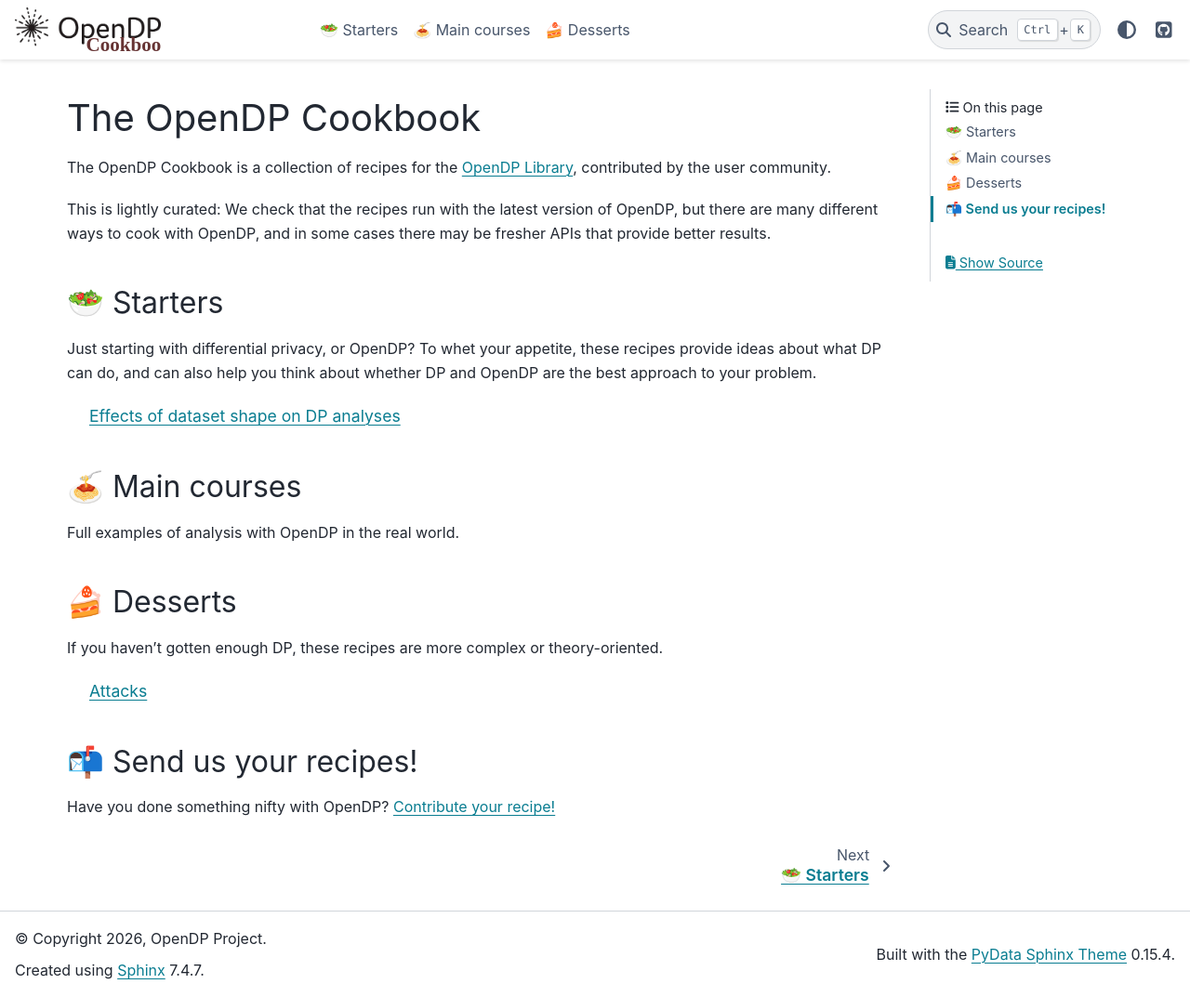
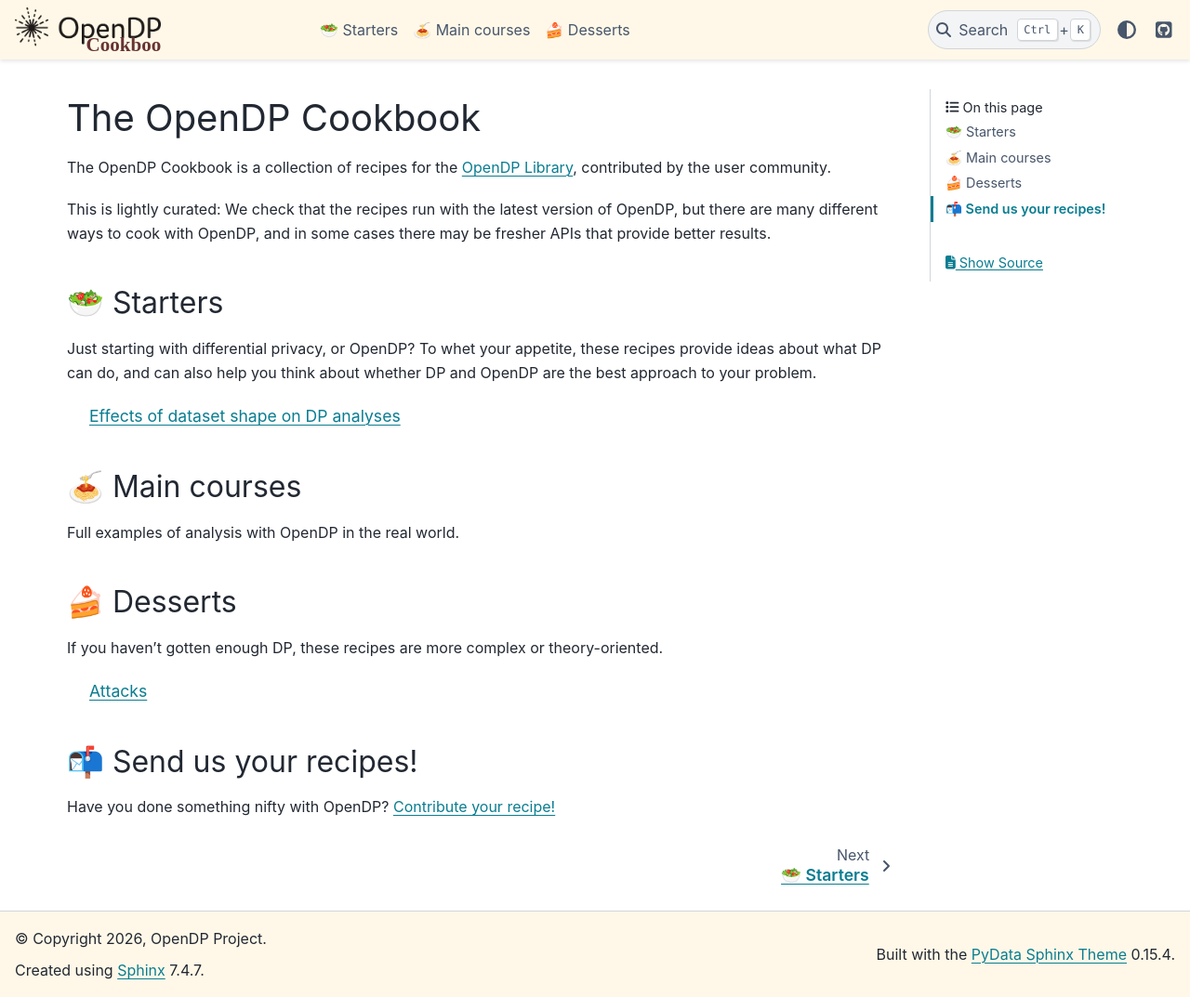
Before and after one commit to opendp/opendp-cookbook, a Sphinx documentation site: the page built from source/index.md, in a window 1280 px wide and 1073 px high. Shown: the whole window at 93% size. Built offline with Sphinx 7.4.7 and the PyData theme 0.15.4, drawn with Linux system fonts in a browser that asks for light colours; pages that are not in the unit, such as notebooks, are missing from menus.

Commit message:
css to tint banner

```diff
--- a/source/_static/css/custom.css
+++ b/source/_static/css/custom.css
@@ -7,3 +7,11 @@
 .hide-l1 .toctree-l1 > a {
     display: none;
 }
+
+/* Light background color, to distinguish from main docs page. */
+header.bd-header, footer.bd-footer {
+    background-color: #FFF8E8 !important;
+}
+html[data-theme="dark"] header.bd-header, html[data-theme="dark"] footer.bd-footer {
+    background-color: #222 !important;
+}
--- a/source/start/dataset-shape/dataset-shape-dp-sum.py
+++ b/source/start/dataset-shape/dataset-shape-dp-sum.py
@@ -1,4 +1,4 @@
-# # Effects of dataset height and width on DP sums
+# # Effects of dataset shape on DP sums
 #
 # Differential privacy works best on datasets that are "tall and skinny":
 # They have a lot of rows, but only a small number of columns under analysis.
```
Also changed, not shown: README.md (+1 -1 lines).
